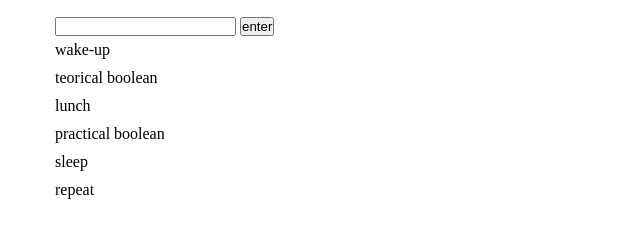
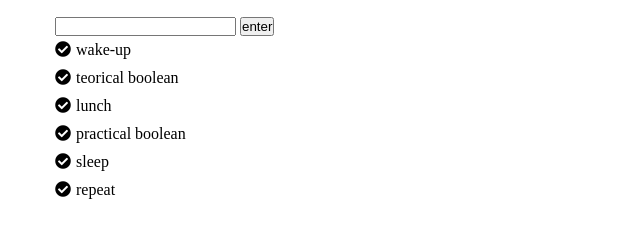
Before and after one commit to MikkoGuevarra/vue-todolist, a plain HTML site: page index.html in a window 1280 px wide. Shown: the part 40-278 px from the top of the page, without its empty margins (0-640 px from the left). Drawn offline with nearby package versions, Linux system fonts and the light colour scheme.

Commit message:
added circles. now im gonna try the bonus

```diff
--- a/index.html
+++ b/index.html
@@ -3,6 +3,7 @@
     <head>
         <meta charset="utf-8">
         <title></title>
+        <link rel="stylesheet" href="https://use.fontawesome.com/releases/v5.15.1/css/all.css" integrity="sha384-vp86vTRFVJgpjF9jiIGPEEqYqlDwgyBgEF109VFjmqGmIY/Y4HV4d3Gp2irVfcrp" crossorigin="anonymous">
         <link rel="stylesheet" href="https://use.fontawesome.com/releases/v5.15.1/css/all.css" integrity="sha384-vp86vTRFVJgpjF9jiIGPEEqYqlDwgyBgEF109VFjmqGmIY/Y4HV4d3Gp2irVfcrp" crossorigin="anonymous">
         <script src="https://cdn.jsdelivr.net/npm/vue"></script>
         <link rel="stylesheet" href="style.css">
@@ -15,7 +16,7 @@
             <div class="list">
                 <ul>
                     <li v-for="(list, i) in lists"
-                        @click="removeToDo(i)">{{list}}</li>
+                        @click="removeToDo(i)"><i class="fas fa-check-circle"></i>{{list}}</li>
                 </ul>
             </div>
 
--- a/style.css
+++ b/style.css
@@ -21,3 +21,7 @@ h1 {
     cursor: pointer;
     padding: 5px 0;
 }
+
+.fa-check-circle {
+    margin-right: 5px;
+}
```
